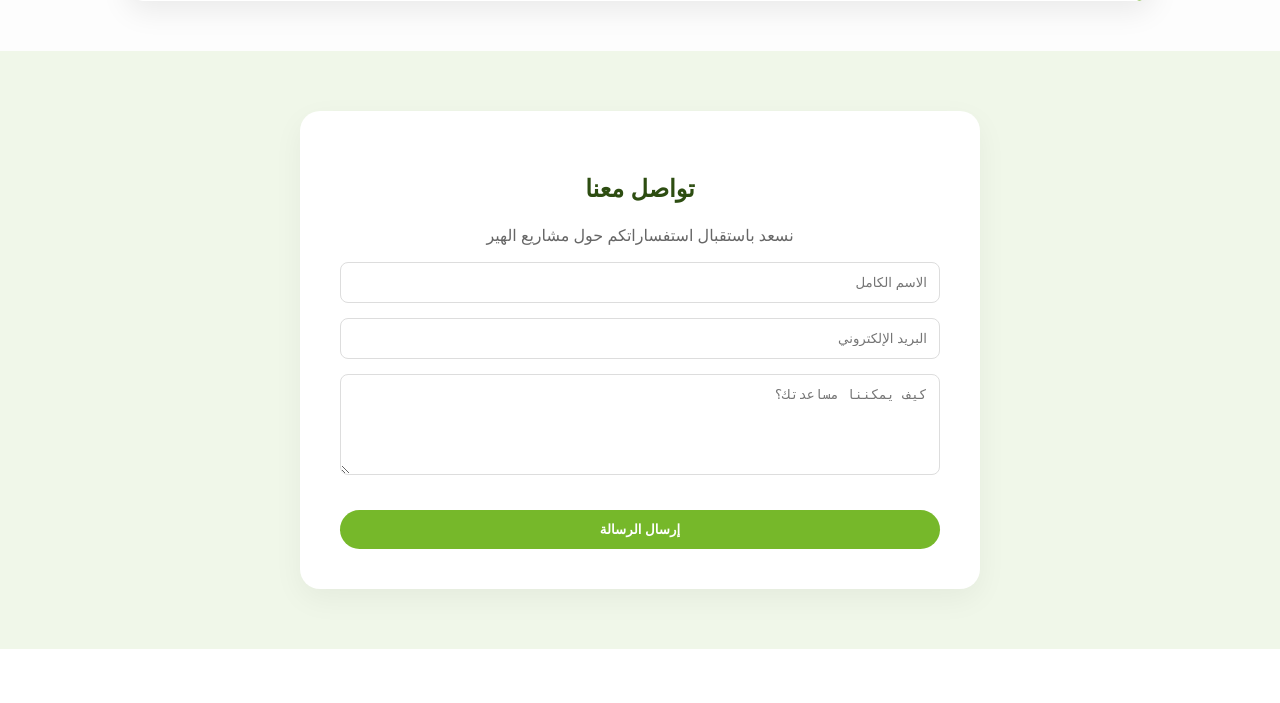
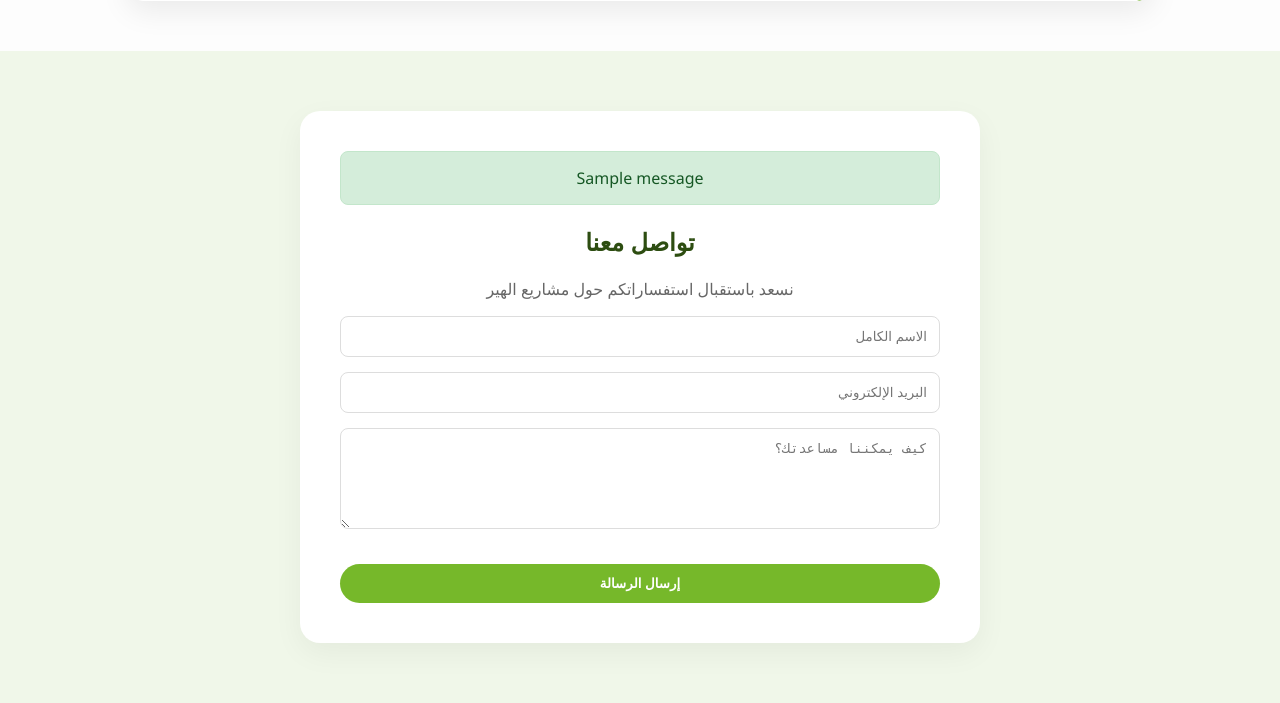
Before and after one commit to marof153-ai/alhayer, a Django app: page / in a window 1280 px wide. Shown: the part 994-1697 px from the top of the page. Before the commit the page ends 1643 px from the top, so only its background shows below. Run offline with Django 4.2, Linux system fonts and the light colour scheme; tables that the repository leaves empty hold one stand-in row (values such as "Sample post"); grey boxes marked "Sample" are stand-in pictures; one stand-in notice (Sample message) is shown.

Commit message:
معالجة خدمة الاستفسارات

```diff
--- a/alhayer_project/alhayer_project/settings.py
+++ b/alhayer_project/alhayer_project/settings.py
@@ -144,8 +144,7 @@ CLOUDINARY_STORAGE = {
     'API_KEY': os.environ.get('CLOUDINARY_API_KEY'),
     'API_SECRET': os.environ.get('CLOUDINARY_API_SECRET'),
 }
-# Internationalization
-# https://docs.djangoproject.com/en/4.2/topics/i18n/
+
 
 LANGUAGE_CODE = 'en-us'
 
--- a/alhayer_project/main/templates/home.html
+++ b/alhayer_project/main/templates/home.html
@@ -126,10 +126,17 @@
 </div>
   </div>
 {% endfor %}
-
 </div>
 <section id="contact" style="padding: 60px 10%; background: #f0f7e9;">
     <div style="background: white; padding: 40px; border-radius: 20px; box-shadow: 0 10px 30px rgba(0,0,0,0.05); max-width: 600px; margin: auto;">
+        {% if messages %}
+    {% for message in messages %}
+        <div style="padding: 15px; margin-bottom: 20px; border-radius: 8px; text-align: center;
+                    background-color: #d4edda; color: #155724; border: 1px solid #c3e6cb;">
+            {{ message }}
+        </div>
+    {% endfor %}
+{% endif %}
         <h2 style="color: var(--dark-green); text-align: center;">تواصل معنا</h2>
         <p style="text-align: center; color: #666;">نسعد باستقبال استفساراتكم حول مشاريع الهير</p>
 
--- a/alhayer_project/main/views.py
+++ b/alhayer_project/main/views.py
@@ -1,6 +1,6 @@
 from django.shortcuts import render, redirect
 from .models import News, ContactMessage  # أضف الموديل الجديد هنا
-
+from django.contrib import messages
 
 def home(request):
     if request.method == "POST":
@@ -8,7 +8,7 @@ def home(request):
         name = request.POST.get('name')
         email = request.POST.get('email')
         message = request.POST.get('message')
-
+        messages.success(request, f'شكراً لك يا {name}، تم استلام رسالتك بنجاح!')
         # حفظها في قاعدة البيانات
         ContactMessage.objects.create(name=name, email=email, message=message)
 
```
Also changed, not shown: alhayer_project/db.sqlite3.
